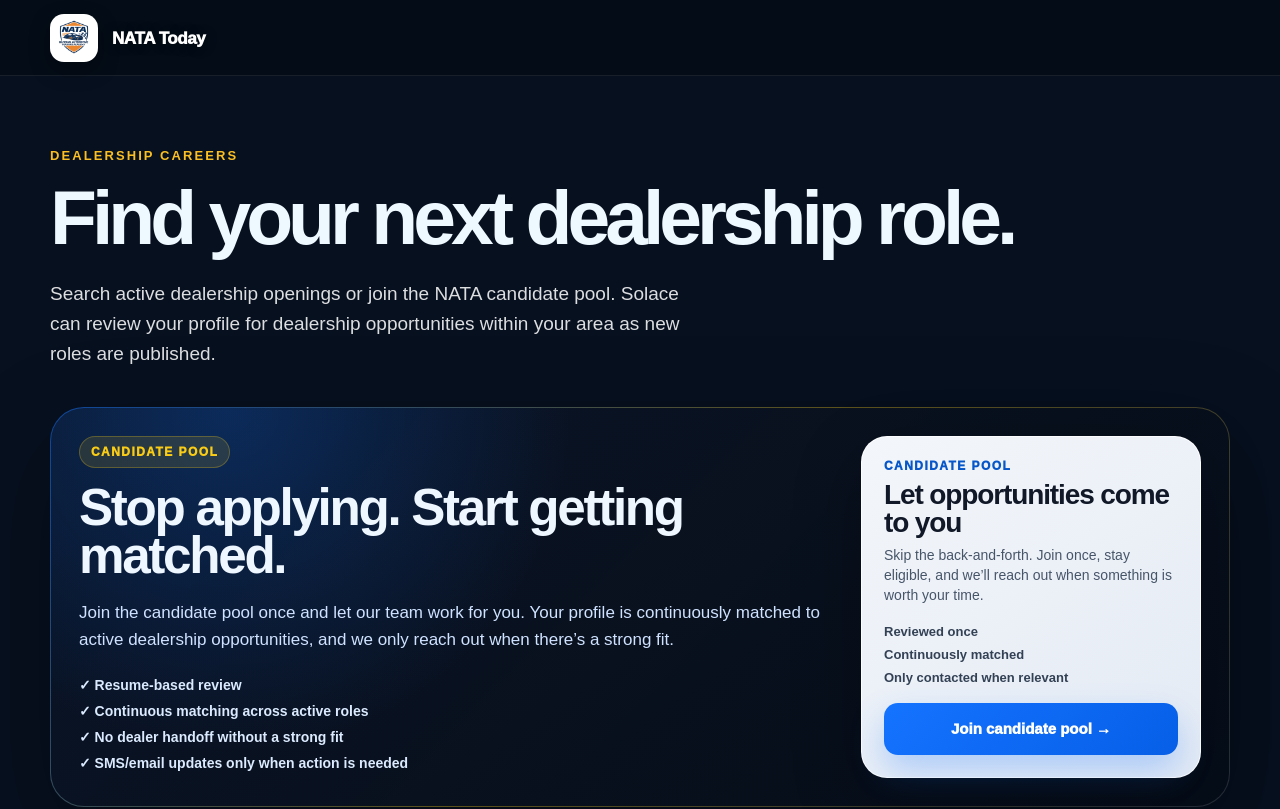
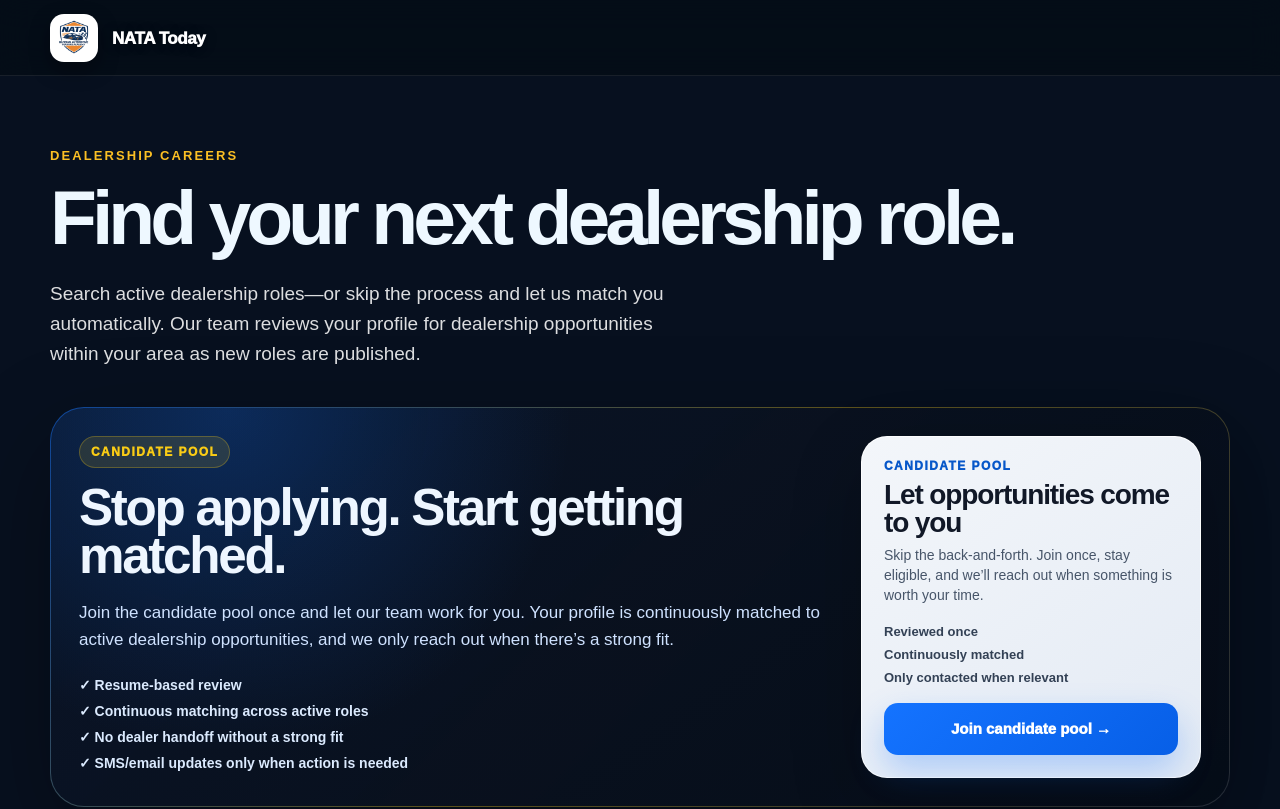
Before and after one commit to zlomke76-del/natatoday, a Next.js app: page /careers in a window 1280 px wide. Shown: the top 809 px of the page. Built offline with nearby package versions, Linux system fonts and the light colour scheme; no server answers.

Commit message:
Revise dealership role search instructions
Updated the text in the careers page to improve clarity and engagement.

```diff
--- a/app/careers/page.tsx
+++ b/app/careers/page.tsx
@@ -187,8 +187,8 @@ export default async function CareersPage({
         <h1>Find your next dealership role.</h1>
 
         <p className="lede">
-          Search active dealership openings or join the NATA candidate pool.
-          Solace can review your profile for dealership opportunities within
+          Search active dealership roles—or skip the process and let us match you automatically.
+          Our team reviews your profile for dealership opportunities within
           your area as new roles are published.
         </p>
 
```
